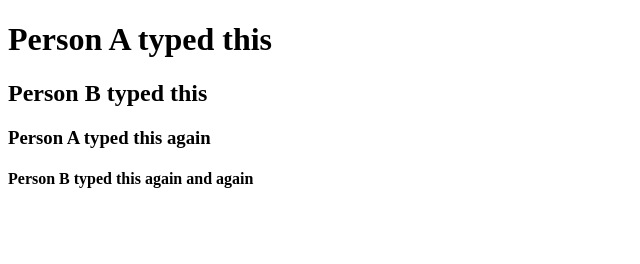
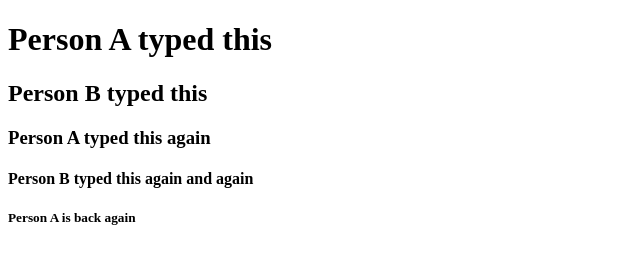
Before and after one commit to GurnekS/donut, a plain HTML site: page index.html in a window 1280 px wide. Shown: the whole page, without its empty margins (0-640 px from the left). Drawn offline with Linux system fonts and the light colour scheme.

Commit message:
person a last heading

```diff
--- a/index.html
+++ b/index.html
@@ -9,6 +9,7 @@
 <h2>Person B typed this</h2>
 <h3>Person A typed this again</h3>
 <h4>Person B typed this again and again</h4>
+<h5>Person A is back again</h5>
 
 </body>
 </html>
```
